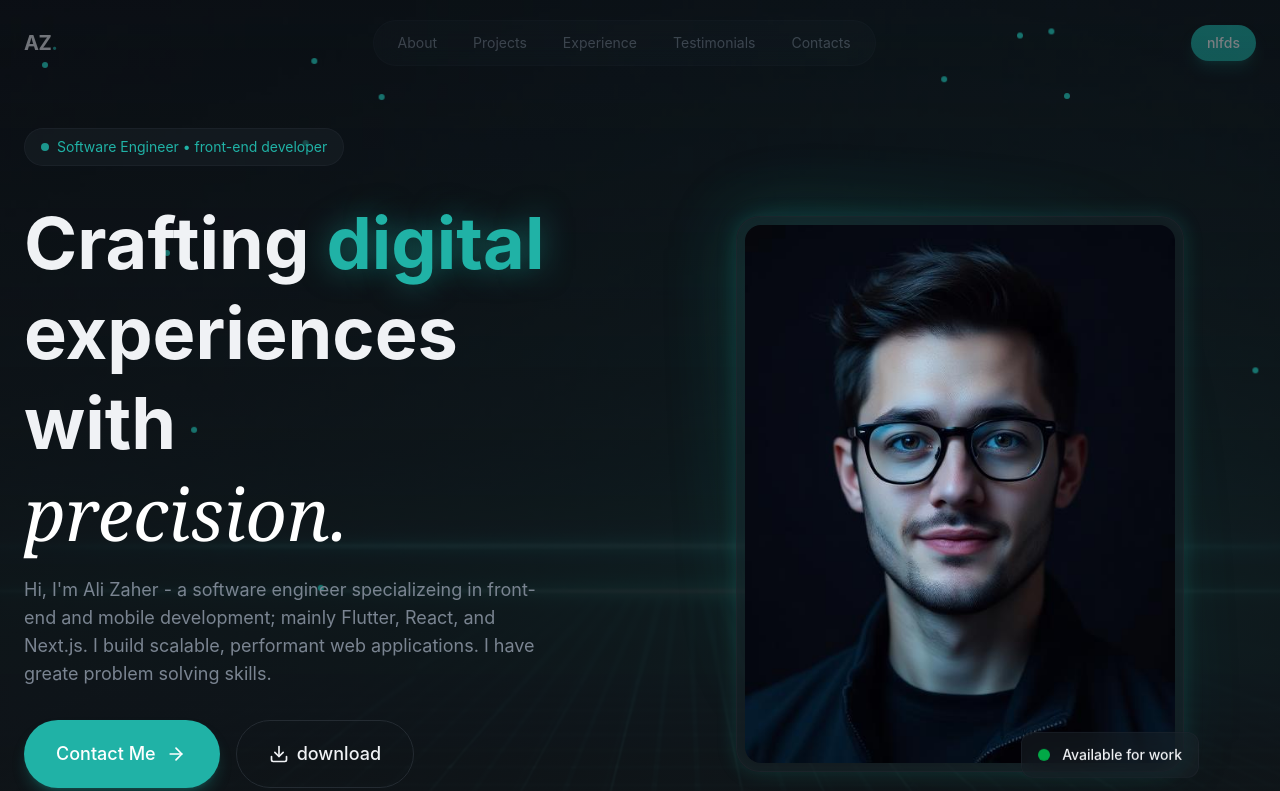
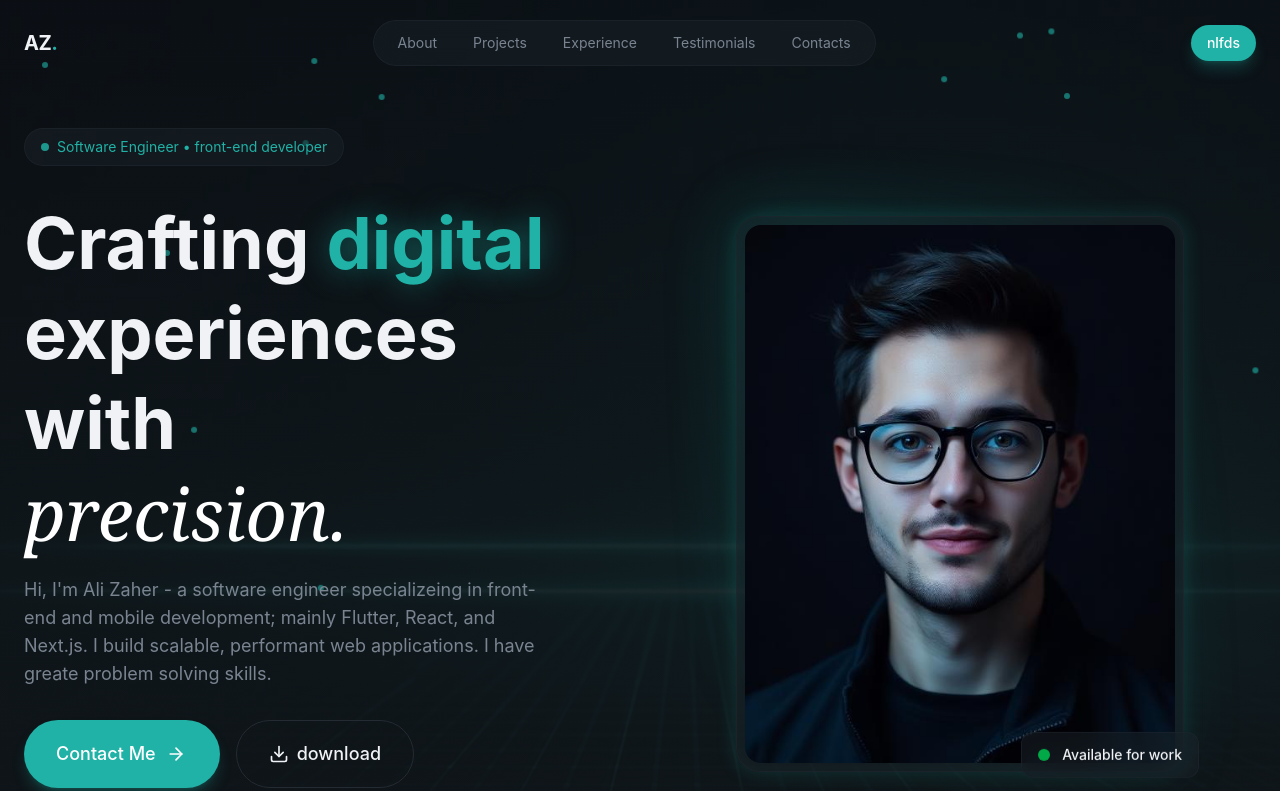
Before and after one commit to AliZ14-ECE/portfolio_react_ts, a React (Vite) app: page / in a window 1280 px wide. Shown: the top 791 px of the page. Built offline with nearby package versions, Linux system fonts and the light colour scheme.

Commit message:
fix: add z-index to Navbar header for improved visibility

```diff
--- a/src/Layout/Navbar.tsx
+++ b/src/Layout/Navbar.tsx
@@ -14,7 +14,7 @@ export const Navbar = () => {
   const [isMobileMenuOpen, setIsMobileMenuOpen] = useState(false);
 
   return (
-    <header className="fixed top-0 left-0 right-0 bg-transparent py-5">
+    <header className="fixed top-0 left-0 right-0 bg-transparent py-5 z-50">
       <nav className="container mx-auto px-6 flex items-center justify-between">
         <a
           href="#"
```
